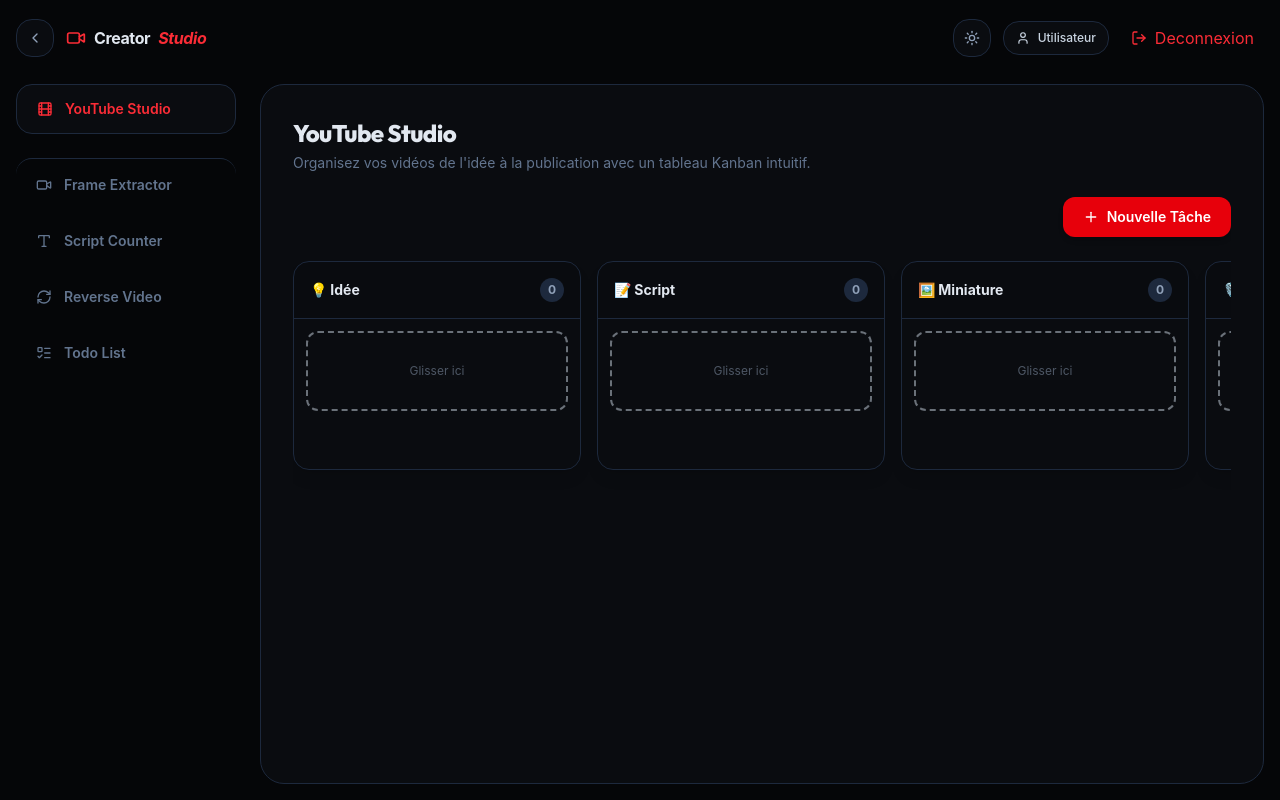
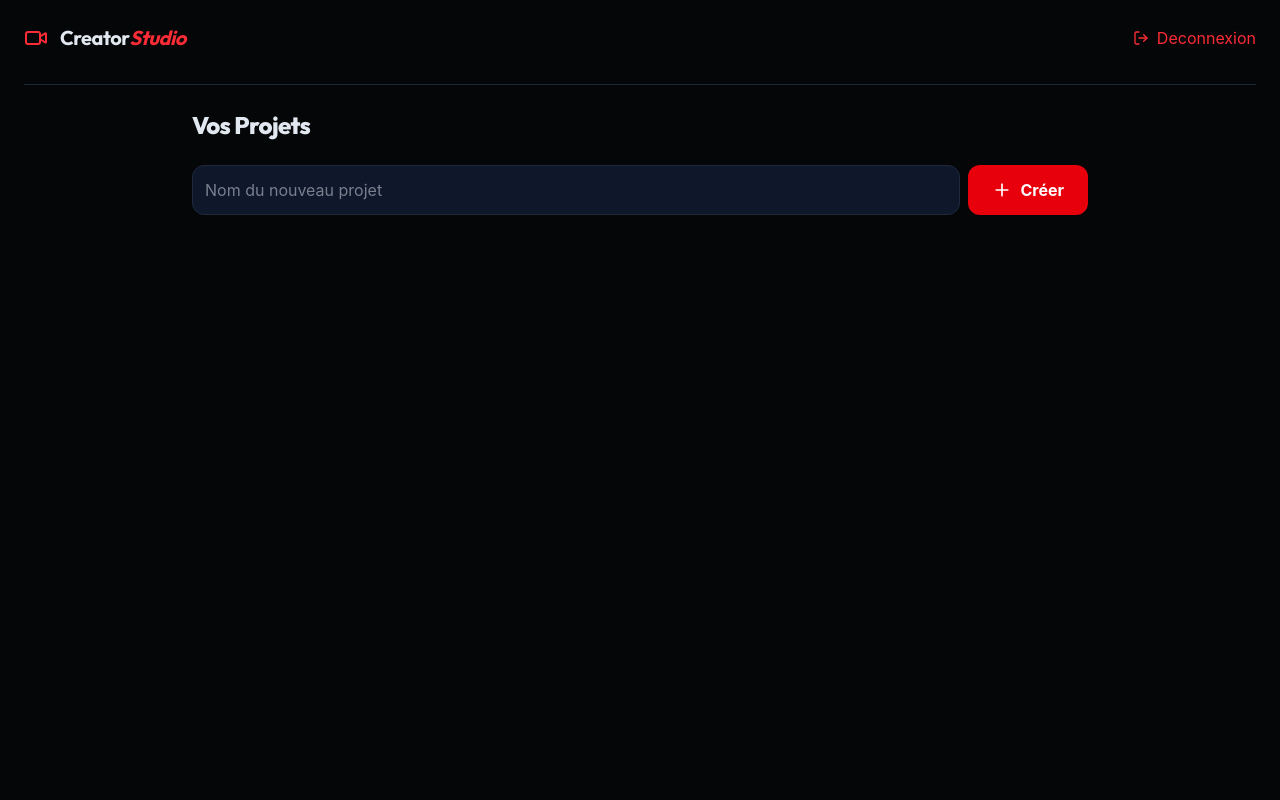
Before and after one commit to NdarawFall/youtube_tools, a Next.js app: page /dashboard in a window 1280 px wide. Built offline with nearby package versions, Linux system fonts and the light colour scheme.

Commit message:
feat: refactoriser dashboard en gestion par projet

```diff
--- a/src/app/dashboard/page.tsx
+++ b/src/app/dashboard/page.tsx
@@ -1,51 +1,37 @@
 'use client';
 import { useState, useEffect } from 'react';
-import Link from 'next/link';
-import VideoProcessor from '@/components/VideoProcessor';
-import CharacterCounter from '@/components/tools/CharacterCounter';
-import ReverseVideo from '@/components/tools/ReverseVideo';
-import TodoList from '@/components/tools/TodoList';
-import KanbanBoard from '@/components/tools/KanbanBoard';
 import { supabase } from '@/lib/supabase';
 import { User as SupabaseUser } from '@supabase/supabase-js';
-import { Video, LayoutGrid, Type, RefreshCw, ChevronLeft, LogOut, User, Moon, Sun, ListTodo, Film } from 'lucide-react';
-import { motion, AnimatePresence } from 'framer-motion';
-
-const TOOLS = [
-  { id: 'youtube-kanban', name: 'YouTube Studio', icon: Film, description: 'Organisez vos vidéos de l\'idée à la publication avec un tableau Kanban intuitif.' },
-  { id: 'frame-extractor', name: 'Frame Extractor', icon: Video, description: 'Extrayez facilement des images haute définition de vos fichiers vidéo.' },
-  { id: 'char-counter', name: 'Script Counter', icon: Type, description: 'Analysez la longueur de vos scripts pour optimiser le temps de parole.' },
-  { id: 'reverse-video', name: 'Reverse Video', icon: RefreshCw, description: 'Inversez le sens de lecture de vos clips pour des effets créatifs.' },
-  { id: 'todo-list', name: 'Todo List', icon: ListTodo, description: 'Gérez vos tâches quotidiennes et restez productif tout au long de la journée.' },
-];
+import { Video, LayoutGrid, LogOut, User, Plus, Trash2, Film } from 'lucide-react';
+import { motion } from 'framer-motion';
+import ProjectBoard from '@/components/tools/ProjectBoard';
 
 interface DashboardUser extends SupabaseUser {
   username?: string;
 }
 
+interface Project {
+    id: string;
+    name: string;
+}
+
 export default function Dashboard() {
-  const [activeToolId, setActiveToolId] = useState('youtube-kanban');
-  const [isSidebarOpen, setIsSidebarOpen] = useState(true);
+  const [activeProjectId, setActiveProjectId] = useState<string | null>(null);
+  const [projects, setProjects] = useState<Project[]>([]);
   const [user, setUser] = useState<DashboardUser | null>(null);
-  const [avatarUrl, setAvatarUrl] = useState<string | null>(null);
-  const [theme, setTheme] = useState<'dark' | 'light'>('dark');
+  const [newProjectName, setNewProjectName] = useState('');
+  const theme = 'dark'; // Assuming dark theme for now
 
   useEffect(() => {
-    const fetchUser = async () => {
+    const fetchUserAndProjects = async () => {
         const { data: { user } } = await supabase.auth.getUser();
         if (user) {
             setUser({ ...user, username: user.user_metadata.username || 'Utilisateur' });
-            // Fetch avatar from profiles table
-            const { data: profile } = await supabase
-              .from('profiles')
-              .select('avatar_url')
-              .eq('id', user.id)
-              .single();
-            if (profile?.avatar_url) setAvatarUrl(profile.avatar_url);
-            else if (user.user_metadata?.avatar_url) setAvatarUrl(user.user_metadata.avatar_url);
+            const { data: projects } = await supabase.from('projects').select('*').eq('user_id', user.id);
+            if (projects) setProjects(projects);
         }
     };
-    fetchUser();
+    fetchUserAndProjects();
   }, []);
 
   const handleLogout = async () => {
@@ -53,78 +39,63 @@
     window.location.href = '/';
   };
 
-  const renderTool = () => {
-    switch (activeToolId) {
-      case 'youtube-kanban': return <KanbanBoard theme={theme} />;
-      case 'frame-extractor': return <VideoProcessor theme={theme} />;
-      case 'char-counter': return <CharacterCounter theme={theme} />;
-      case 'reverse-video': return <ReverseVideo theme={theme} />;
-      case 'todo-list': return <TodoList theme={theme} />;
-      default: return <div className="text-center py-20 opacity-50">Outil en développement...</div>;
-    }
-  };
+  const addProject = async () => {
+      if(!newProjectName.trim()) return;
+      const { data, error } = await supabase.from('projects').insert([{name: newProjectName, user_id: user?.id}]).select().single();
+      if(!error && data) {
+          setProjects([...projects, data]);
+          setNewProjectName('');
+      }
+  }
+
+  const deleteProject = async (id: string, e: React.MouseEvent) => {
+    e.stopPropagation();
+    await supabase.from('projects').delete().eq('id', id);
+    setProjects(projects.filter(p => p.id !== id));
+    if(activeProjectId === id) setActiveProjectId(null);
+  }
 
   return (
-    <main className={`h-screen w-screen font-sans p-4 flex flex-col overflow-hidden transition-colors duration-500 ${theme === 'dark' ? 'bg-[#050608] text-slate-200' : 'bg-slate-50 text-slate-800'}`}>
-
-      <header className="flex-none flex items-center justify-between pb-6">
+    <main className="h-screen w-screen font-sans p-6 bg-[#050608] text-slate-200 flex flex-col">
+      <header className="flex justify-between items-center pb-8 border-b border-slate-800">
         <div className="flex items-center gap-3">
-          <button onClick={() => setIsSidebarOpen(!isSidebarOpen)} className={`p-2.5 rounded-2xl border transition-all active:scale-95 ${theme === 'dark' ? 'bg-[#0a0c10] border-slate-800 text-slate-400' : 'bg-white border-slate-200 text-slate-500'}`}>
-            {isSidebarOpen ? <ChevronLeft className="w-4 h-4" /> : <LayoutGrid className="w-4 h-4" />}
-          </button>
-          <Link href="/" className="flex items-center gap-2 font-bold text-base tracking-tight hover:opacity-80 transition-opacity">
-            <Video className="w-5 h-5 text-red-500" />
-            Creator<span className="text-red-500 italic">Studio</span>
-          </Link>
+          <Video className="w-6 h-6 text-red-500" />
+          <h1 className="font-bold text-xl">Creator<span className="text-red-500 italic">Studio</span></h1>
         </div>
-        <div className="flex items-center gap-3">
-            <button onClick={() => setTheme(theme === 'dark' ? 'light' : 'dark')} className={`p-2.5 rounded-2xl border transition-all ${theme === 'dark' ? 'bg-[#0a0c10] border-slate-800 text-slate-400' : 'bg-white border-slate-200 text-slate-500'}`}>
-                {theme === 'dark' ? <Sun className="w-4 h-4" /> : <Moon className="w-4 h-4" />}
-            </button>
-            <div className={`flex items-center gap-2 px-3 py-2 rounded-2xl border text-xs font-medium ${theme === 'dark' ? 'bg-[#0a0c10] border-slate-800 text-slate-300' : 'bg-white border-slate-200 text-slate-700'}`}>
-                {avatarUrl ? (
-                  <img src={avatarUrl} alt="avatar" className="w-6 h-6 rounded-full object-cover ring-1 ring-red-500/50" />
-                ) : (
-                  <User className="w-3.5 h-3.5" />
-                )}
-                <span>{user?.username || 'Utilisateur'}</span>
-            </div>
-            <button onClick={handleLogout} className="flex items-center gap-2 p-2.5 rounded-2xl text-red-500 hover:bg-red-50 transition-colors">
-                <LogOut className="w-4 h-4" /> Deconnexion
-            </button>
-        </div>
+        <button onClick={handleLogout} className="flex items-center gap-2 text-red-500 hover:text-red-400">
+            <LogOut className="w-4 h-4" /> Deconnexion
+        </button>
       </header>
 
-      <div className="flex-1 flex flex-col md:flex-row gap-6 overflow-hidden">
-        <AnimatePresence>
-            {isSidebarOpen && (
-            <motion.nav initial={{ width: 0, opacity: 0 }} animate={{ width: 220, opacity: 1 }} exit={{ width: 0, opacity: 0 }} className="flex-none flex md:flex-col gap-2 overflow-hidden">
-                {TOOLS.map((tool, index) => {
-                const Icon = tool.icon;
-                const isActive = activeToolId === tool.id;
-                return (
-                    <button key={tool.id} onClick={() => setActiveToolId(tool.id)} className={`flex items-center gap-3 px-5 py-3.5 rounded-2xl transition-all text-sm font-semibold flex-1 md:flex-none ${isActive ? (theme === 'dark' ? 'bg-[#0a0c10] text-red-500 border border-slate-800' : 'bg-white text-red-600 border border-slate-200 shadow-sm') : (theme === 'dark' ? 'text-slate-500 hover:text-slate-300' : 'text-slate-500 hover:text-slate-900')} ${index === 1 ? 'mt-4 border-t border-slate-800 pt-4' : ''}`}>
-                    <Icon className="w-4 h-4" />
-                    {tool.name}
-                    </button>
-                );
-                })}
-            </motion.nav>
+      <section className="flex-1 mt-6 overflow-hidden">
+            {!activeProjectId ? (
+                <div className="max-w-4xl mx-auto">
+                    <h2 className="text-2xl font-extrabold mb-6">Vos Projets</h2>
+                    <div className="flex gap-2 mb-8">
+                        <input value={newProjectName} onChange={(e) => setNewProjectName(e.target.value)} placeholder="Nom du nouveau projet" className="flex-1 p-3 rounded-xl bg-slate-900 border border-slate-800 outline-none focus:border-red-500" />
+                        <button onClick={addProject} className="px-6 py-3 bg-red-600 text-white rounded-xl font-bold flex items-center gap-2"><Plus className="w-5 h-5"/> Créer</button>
+                    </div>
+                    <div className="grid grid-cols-1 md:grid-cols-2 gap-4">
+                        {projects.map(p => (
+                            <div key={p.id} className="p-6 border border-slate-800 rounded-2xl flex justify-between items-center cursor-pointer hover:border-slate-600 transition-all bg-slate-900/50" onClick={() => setActiveProjectId(p.id)}>
+                                <div className="flex items-center gap-3">
+                                    <Film className="w-5 h-5 text-slate-400" />
+                                    <span className="font-semibold">{p.name}</span>
+                                </div>
+                                <button onClick={(e) => deleteProject(p.id, e)} className="p-2 hover:bg-red-900/20 rounded-lg"><Trash2 className="w-4 h-4 text-red-500" /></button>
+                            </div>
+                        ))}
+                    </div>
+                </div>
+            ) : (
+                <div className="w-full h-full flex flex-col">
+                    <button onClick={() => setActiveProjectId(null)} className="mb-4 text-sm text-slate-500 hover:text-white">← Retour aux projets</button>
+                    <div className="flex-1 min-h-0">
+                        <ProjectBoard projectId={activeProjectId} theme={theme} />
+                    </div>
+                </div>
             )}
-        </AnimatePresence>
-
-        <section className={`flex-1 rounded-3xl p-6 md:p-8 flex flex-col overflow-hidden border transition-colors duration-500 ${theme === 'dark' ? 'bg-[#0a0c10] border-slate-800' : 'bg-white border-slate-200 shadow-xl shadow-slate-200/30'}`}>
-            <div className="w-full h-full flex flex-col overflow-hidden">
-                <div className="mb-6 flex-none">
-                    <h2 className="text-2xl font-extrabold">{TOOLS.find(t => t.id === activeToolId)?.name}</h2>
-                    <p className="text-sm text-slate-500 mt-1">{TOOLS.find(t => t.id === activeToolId)?.description}</p>
-                </div>
-                <div className="w-full flex-1 overflow-hidden flex justify-center">
-                    {renderTool()}
-                </div>
-            </div>
         </section>
-      </div>
     </main>
   );
 }
```
